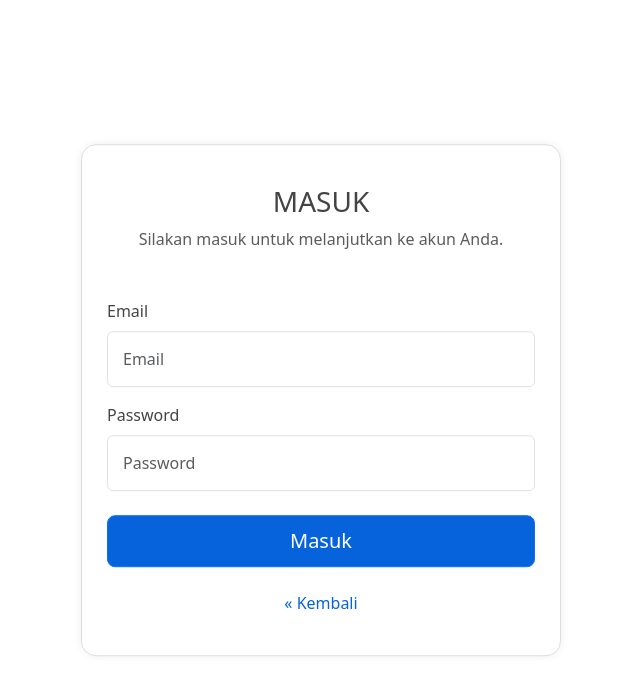
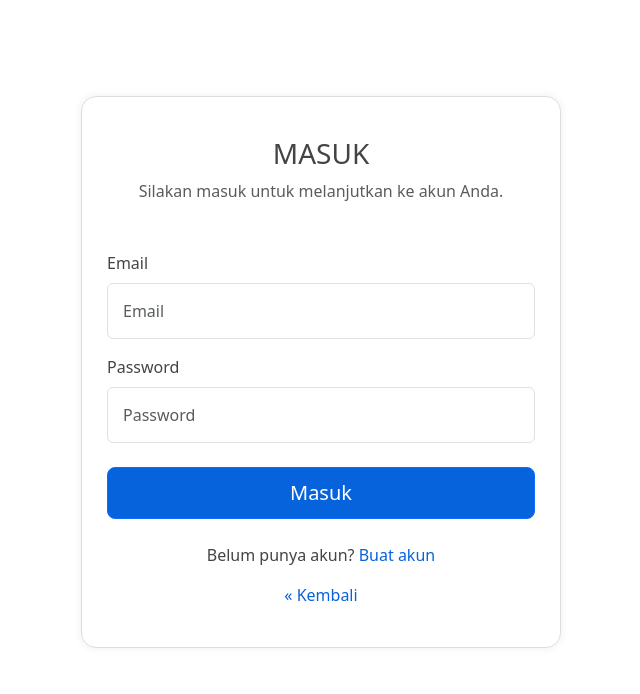
Before and after one commit to andspdev/dnet_frontend, a React (Create React App) app in the folder frontend/: page /login in a window 1280 px wide. Shown: the top 694 px of the page, without its empty margins (319-959 px from the left). Built offline with nearby package versions, Linux system fonts and the light colour scheme.

Commit message:
Update keterangan daftar akun

```diff
--- a/frontend/src/assets/css/styles.css
+++ b/frontend/src/assets/css/styles.css
@@ -36,11 +36,8 @@ a {
     padding: 40px 25px;
     border-radius: 15px;
     max-width: 480px;
-    position: absolute;
-    top: 50%;
-    left: 50%;
     width: calc(100% - 30px);
-    transform: translate(-50%, -50%);
+    margin: 6em auto;
     box-shadow: 0 0 8px #eee;
 }
 
--- a/frontend/src/components/includes/Header.js
+++ b/frontend/src/components/includes/Header.js
@@ -37,9 +37,15 @@ export const Header = () =>
                                 </>
 
                             ) : (
-                                <li className="nav-item">
-                                    <Link className="nav-link mx-2" to='/login'>Login</Link>
-                                </li>
+                                <>
+                                    <li className="nav-item">
+                                        <Link className="nav-link mx-2" to='/login'>Masuk</Link>
+                                    </li>
+
+                                    <li className="nav-item">
+                                        <Link className="nav-link mx-2" to='/register'>Buat Akun</Link>
+                                    </li>
+                                </>
                             )}
                         </ul>
                     </div>
--- a/frontend/src/components/pages/Login.js
+++ b/frontend/src/components/pages/Login.js
@@ -113,6 +113,10 @@ const Login = () =>
                         <button className="btn btn-primary btn-lg">Masuk</button>
                     </div>
 
+                    <div className="text-center my-3">
+                        <p>Belum punya akun? <Link to="/register">Buat akun</Link></p>
+                    </div>
+
                     <div className="text-center">
                         <Link to="/">&laquo; Kembali</Link>
                     </div>
```
